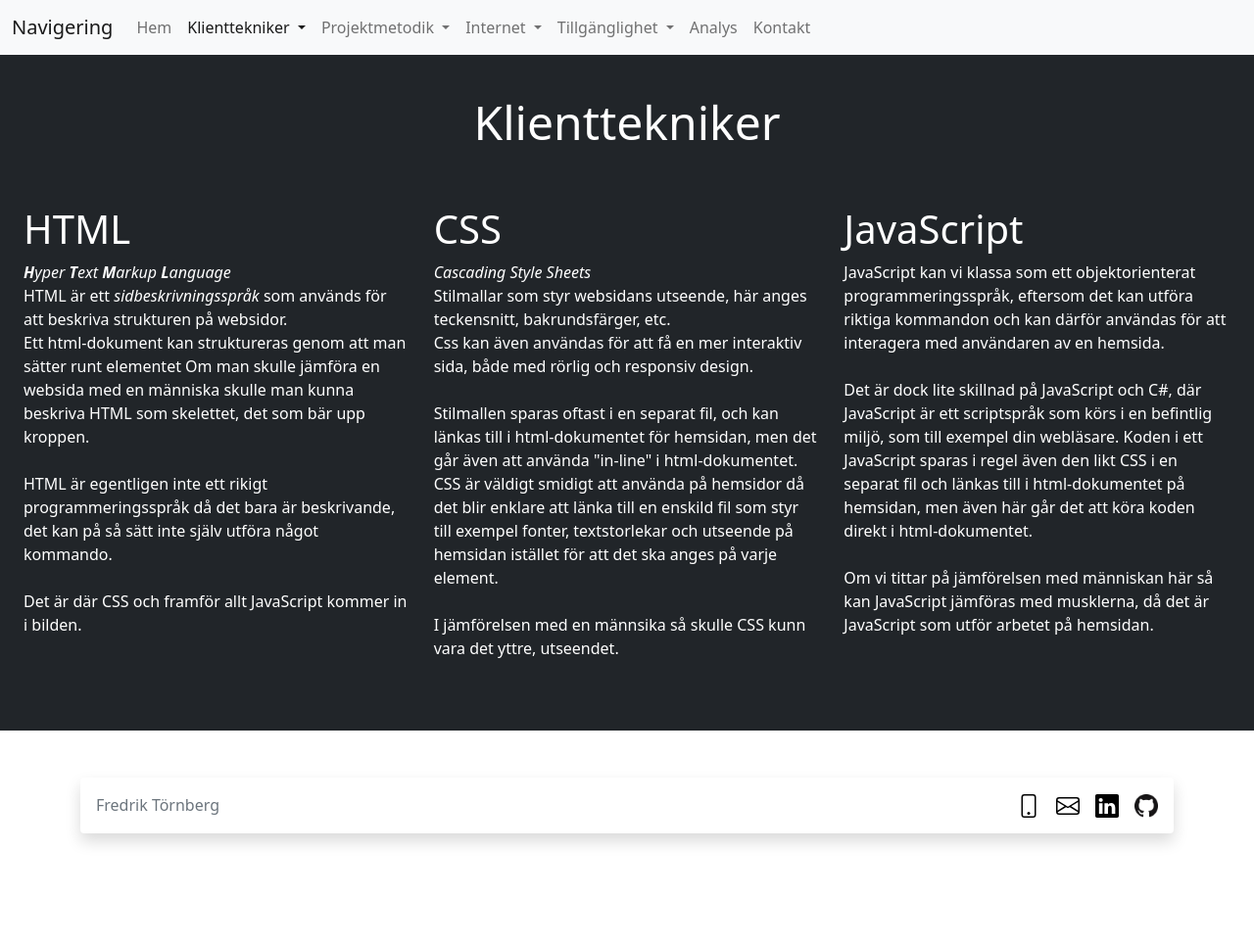
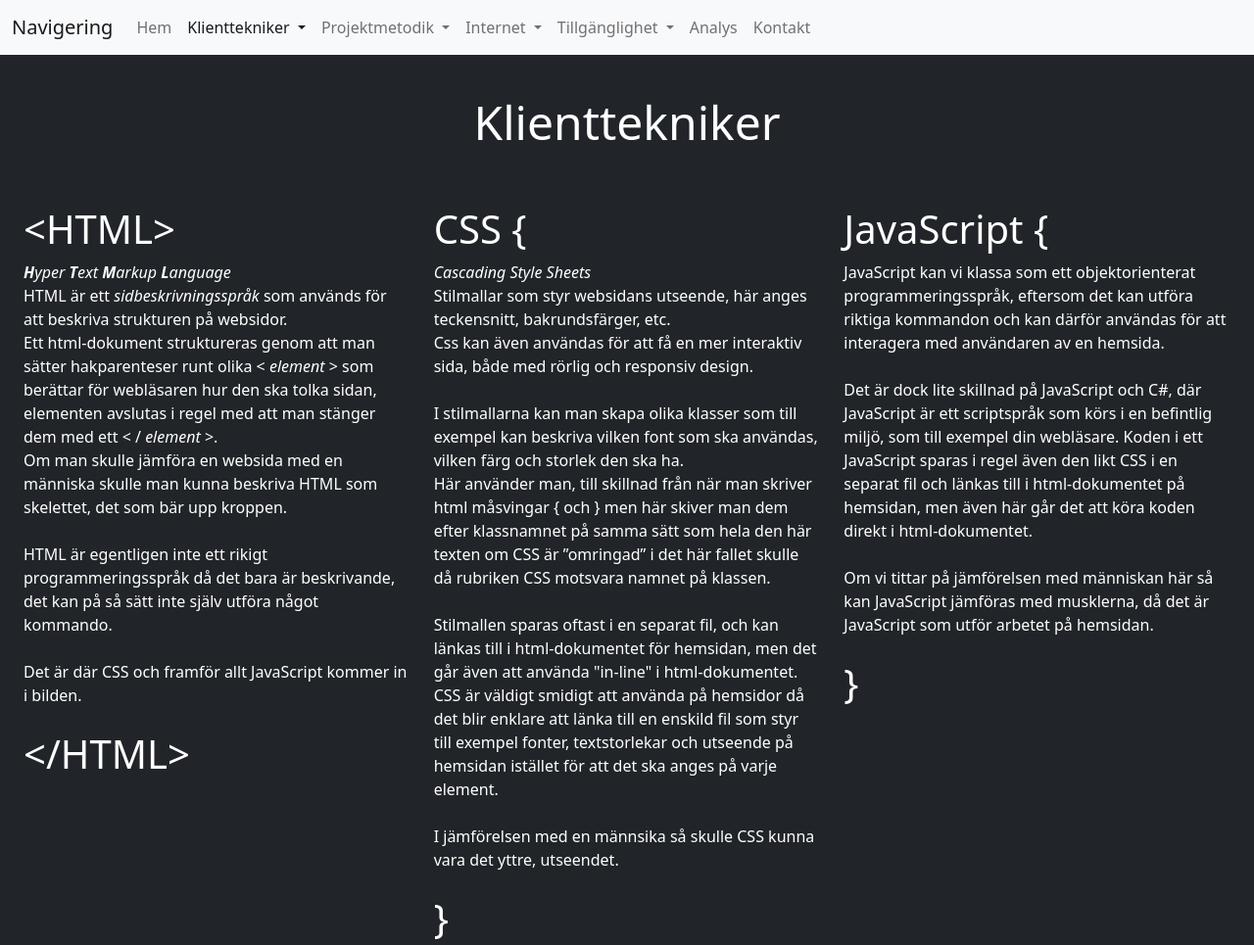
Before and after one commit to ftornberg/Agila_utvecklingsmetoder_och_html, a plain HTML site: page files/klienttekniker.html in a window 1280 px wide. Shown: the top 965 px of the page at 98% size. Before the commit the page ends 915 px from the top, so only its background shows below. Drawn offline with nearby package versions, Linux system fonts and the light colour scheme.

Commit message:
finjusteringar 10/11

```diff
--- a/files/klienttekniker.html
+++ b/files/klienttekniker.html
@@ -104,12 +104,12 @@
 
                 <div class="col-md pt-4 mx-auto text-start">
                     <!--HTML-->
-                    <h2 class="display-6 text-white text-start" id="html">HTML</h2>
+                    <h2 class="display-6 text-white text-start" id="html">&#60;HTML&#62;</h2>
                     <p class="fs-6 mb-4 text-start">
                         <i class="fa fa-italic"><b>H</b>yper <b>T</b>ext <b>M</b>arkup <b>L</b>anguage</i><br>
                         HTML är ett <i class="fa fa-italic">sidbeskrivningsspråk</i> som används för att
                         beskriva strukturen på websidor.<br>
-                        Ett html-dokument kan struktureras genom att man sätter  runt elementet
+                        Ett html-dokument struktureras genom att man sätter hakparenteser  runt olika &#60; <i>element</i> &#62; som berättar för webläsaren hur den ska tolka sidan, elementen avslutas i regel med att man stänger dem med ett &#60; &#47;<i> element </i>&#62;.<br>
                         Om man skulle jämföra en websida med en människa skulle man kunna beskriva HTML som
                         skelettet, det som bär upp kroppen.
                     </p>
@@ -119,17 +119,23 @@
                         något kommando.<br>
                     </p>
                     <p class="fs-6 mb-4 text-start">Det är där CSS och framför allt JavaScript kommer in i
-                        bilden.</p>
+                        bilden.
+                        <h2 class="display-6 text-white text-start">&#60;&#47;HTML&#62;</h2>
+                    </p>
 
                 </div>
                 <!--CSS-->
                 <div class="col-md pt-4 mx-auto text-start">
-                    <h2 class="display-6 text-white text-start" id="css">CSS</h2>
+                    <h2 class="display-6 text-white text-start" id="css">CSS &#123</h2>
                     <i class="fa fa-italic">Cascading Style Sheets</i><br>
                     <p class="fs-6 pb-2 text-start">
                         Stilmallar som styr websidans utseende, här anges teckensnitt, bakrundsfärger, etc.<br>
                         Css kan även användas för att få en mer interaktiv sida, både med rörlig och responsiv
                         design.</p>
+                        <p class="fs-6 pb-2 text-start">
+                            I stilmallarna kan man skapa olika klasser som till exempel kan beskriva vilken font som ska användas, vilken färg och storlek den ska ha. <br>
+                            Här använder man, till skillnad från när man skriver html måsvingar &#123; och &#125; men här skiver man dem efter klassnamnet på samma sätt som hela den här texten om CSS är <q>omringad</q> i det här fallet skulle då rubriken CSS motsvara namnet på klassen.
+                        </p>
                     <p class="fs-6 pb-2 text-start">
                         Stilmallen sparas oftast i en separat fil, och kan länkas till i html-dokumentet för
                         hemsidan, men det går även att använda "in-line" i html-dokumentet.<br>
@@ -140,13 +146,14 @@
                         för att det ska anges på varje element.
                     </p>
                     <p class="fs-6 pb-2 text-start">
-                        I jämförelsen med en männsika så skulle CSS kunn vara det yttre, utseendet.
+                        I jämförelsen med en männsika så skulle CSS kunna vara det yttre, utseendet.
+                        <h2 class="display-6 text-white text-start">&#125</h2>
                     </p>
 
                 </div>
                 <!--JavaScript-->
                 <div class="col-xl pt-4 mx-auto text-start">
-                    <h2 class="display-6 text-white text-start" id="javascript">JavaScript</h2>
+                    <h2 class="display-6 text-white text-start" id="javascript">JavaScript &#123</h2>
                     <p class="fs-6 pb-2 text-start">
                         JavaScript kan vi klassa som ett objektorienterat programmeringsspråk, eftersom det
                         kan
@@ -168,6 +175,7 @@
                         Om vi tittar på jämförelsen med människan här så kan JavaScript jämföras med
                         musklerna,
                         då det är JavaScript som utför arbetet på hemsidan.
+                        <h2 class="display-6 text-white text-start">&#125</h2>
                     </p>
 
 
```
Also changed, not shown: files/internet.html (+3 -3 lines), files/kontakt.html (+2 -2 lines), index.html (+2 -2 lines).
